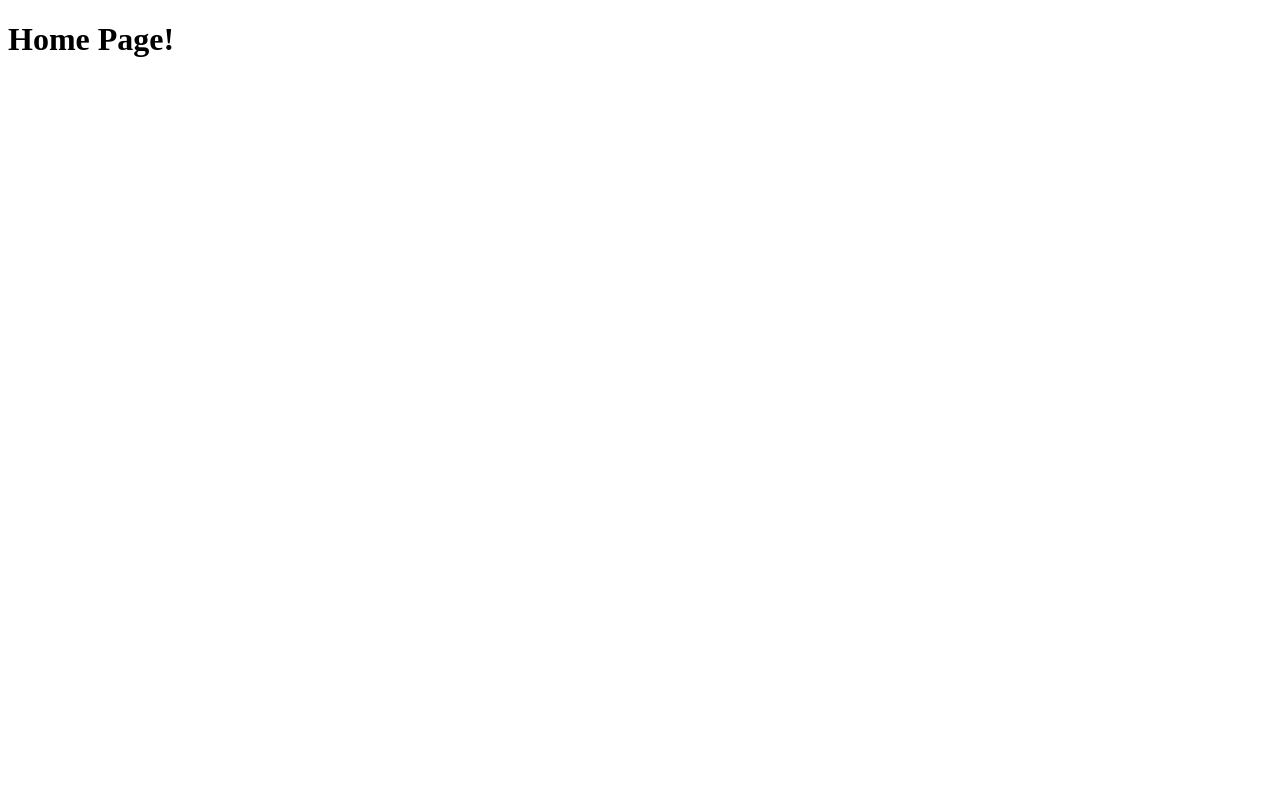
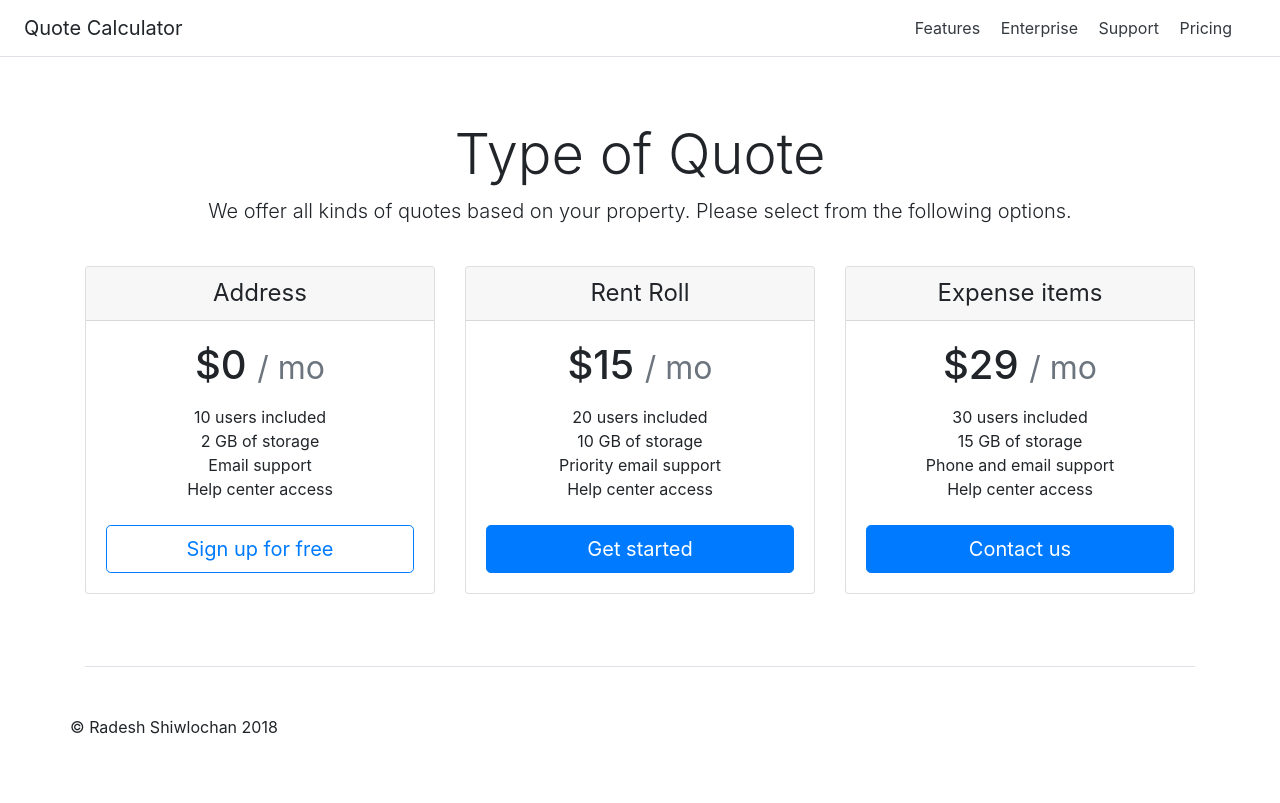
Before and after one commit to RadeshShiwlochan/QuoteCalculator, a Django app: page / in a window 1280 px wide. Before the commit the page is almost empty. Before the commit the page ends 57 px from the top, so only its background shows below. Run offline with Django 3.2, Linux system fonts and the light colour scheme; some libraries are stand-ins or nearby versions.

Commit message:
adds more designs and detail to home page

```diff
--- a/quoteCalculator/templates/quoteCalculator/home.html
+++ b/quoteCalculator/templates/quoteCalculator/home.html
@@ -1,10 +1,108 @@
 <!DOCTYPE html>
 <html lang="en">
-<head>
-	<meta charset="UTF-8">
-	<title>Home Page</title>
-</head>
-<body>
-	<h1>Home Page!</h1>
-</body>
+  <head>
+    <meta charset="utf-8">
+    <meta name="viewport" content="width=device-width, initial-scale=1, shrink-to-fit=no">
+    <meta name="description" content="">
+    <meta name="author" content="">
+
+    <title>Loan Quote</title>
+
+    <!-- Bootstrap core CSS -->
+    <link rel="stylesheet" href="https://maxcdn.bootstrapcdn.com/bootstrap/4.0.0/css/bootstrap.min.css" integrity="sha384-Gn5384xqQ1aoWXA+058RXPxPg6fy4IWvTNh0E263XmFcJlSAwiGgFAW/dAiS6JXm" crossorigin="anonymous">
+
+    <!-- Custom styles for this template -->
+    <link href="pricing.css" rel="stylesheet">
+  </head>
+
+  <body>
+
+    <div class="d-flex flex-column flex-md-row align-items-center p-3 px-md-4 mb-3 bg-white border-bottom box-shadow">
+      <h5 class="my-0 mr-md-auto font-weight-normal">Quote Calculator</h5>
+      <nav class="my-2 my-md-0 mr-md-3">
+        <a class="p-2 text-dark" href="#">Features</a>
+        <a class="p-2 text-dark" href="#">Enterprise</a>
+        <a class="p-2 text-dark" href="#">Support</a>
+        <a class="p-2 text-dark" href="#">Pricing</a>
+      </nav>
+    </div>
+
+    <div class="pricing-header px-3 py-3 pt-md-5 pb-md-4 mx-auto text-center">
+      <h1 class="display-4">Type of Quote</h1>
+      <p class="lead">We offer all kinds of quotes based on your property. Please select from the following options.</p>
+    </div>
+
+    <div class="container">
+      <div class="card-deck mb-3 text-center">
+        <div class="card mb-4 box-shadow">
+          <div class="card-header">
+            <h4 class="my-0 font-weight-normal">Address</h4>
+          </div>
+          <div class="card-body">
+            <h1 class="card-title pricing-card-title">$0 <small class="text-muted">/ mo</small></h1>
+            <ul class="list-unstyled mt-3 mb-4">
+              <li>10 users included</li>
+              <li>2 GB of storage</li>
+              <li>Email support</li>
+              <li>Help center access</li>
+            </ul>
+            <button type="button" class="btn btn-lg btn-block btn-outline-primary">Sign up for free</button>
+          </div>
+        </div>
+        <div class="card mb-4 box-shadow">
+          <div class="card-header">
+            <h4 class="my-0 font-weight-normal">Rent Roll</h4>
+          </div>
+          <div class="card-body">
+            <h1 class="card-title pricing-card-title">$15 <small class="text-muted">/ mo</small></h1>
+            <ul class="list-unstyled mt-3 mb-4">
+              <li>20 users included</li>
+              <li>10 GB of storage</li>
+              <li>Priority email support</li>
+              <li>Help center access</li>
+            </ul>
+            <button type="button" class="btn btn-lg btn-block btn-primary">Get started</button>
+          </div>
+        </div>
+        <div class="card mb-4 box-shadow">
+          <div class="card-header">
+            <h4 class="my-0 font-weight-normal">Expense items</h4>
+          </div>
+          <div class="card-body">
+            <h1 class="card-title pricing-card-title">$29 <small class="text-muted">/ mo</small></h1>
+            <ul class="list-unstyled mt-3 mb-4">
+              <li>30 users included</li>
+              <li>15 GB of storage</li>
+              <li>Phone and email support</li>
+              <li>Help center access</li>
+            </ul>
+            <button type="button" class="btn btn-lg btn-block btn-primary">Contact us</button>
+          </div>
+        </div>
+      </div>
+
+      <footer class="pt-4 my-md-5 pt-md-5 border-top">
+        <div class="row">
+        	<p class="text-center">© Radesh Shiwlochan 2018</p>
+        </div>
+      </footer>
+    </div>
+
+
+    <!-- Bootstrap core JavaScript
+    ================================================== -->
+    <!-- Placed at the end of the document so the pages load faster -->
+    <script src="https://code.jquery.com/jquery-3.2.1.slim.min.js" integrity="sha384-KJ3o2DKtIkvYIK3UENzmM7KCkRr/rE9/Qpg6aAZGJwFDMVNA/GpGFF93hXpG5KkN" crossorigin="anonymous"></script>
+    <script>window.jQuery || document.write('<script src="../../../../assets/js/vendor/jquery-slim.min.js"><\/script>')</script>
+    <script src="https://code.jquery.com/jquery-3.2.1.slim.min.js" integrity="sha384-KJ3o2DKtIkvYIK3UENzmM7KCkRr/rE9/Qpg6aAZGJwFDMVNA/GpGFF93hXpG5KkN" crossorigin="anonymous"></script>
+    <script src="https://cdnjs.cloudflare.com/ajax/libs/popper.js/1.12.9/umd/popper.min.js" integrity="sha384-ApNbgh9B+Y1QKtv3Rn7W3mgPxhU9K/ScQsAP7hUibX39j7fakFPskvXusvfa0b4Q" crossorigin="anonymous"></script>
+    <script src="https://maxcdn.bootstrapcdn.com/bootstrap/4.0.0/js/bootstrap.min.js" integrity="sha384-JZR6Spejh4U02d8jOt6vLEHfe/JQGiRRSQQxSfFWpi1MquVdAyjUar5+76PVCmYl" crossorigin="anonymous"></script>
+    <script>
+      Holder.addTheme('thumb', {
+        bg: '#55595c',
+        fg: '#eceeef',
+        text: 'Thumbnail'
+      });
+    </script>
+  </body>
 </html>
```
